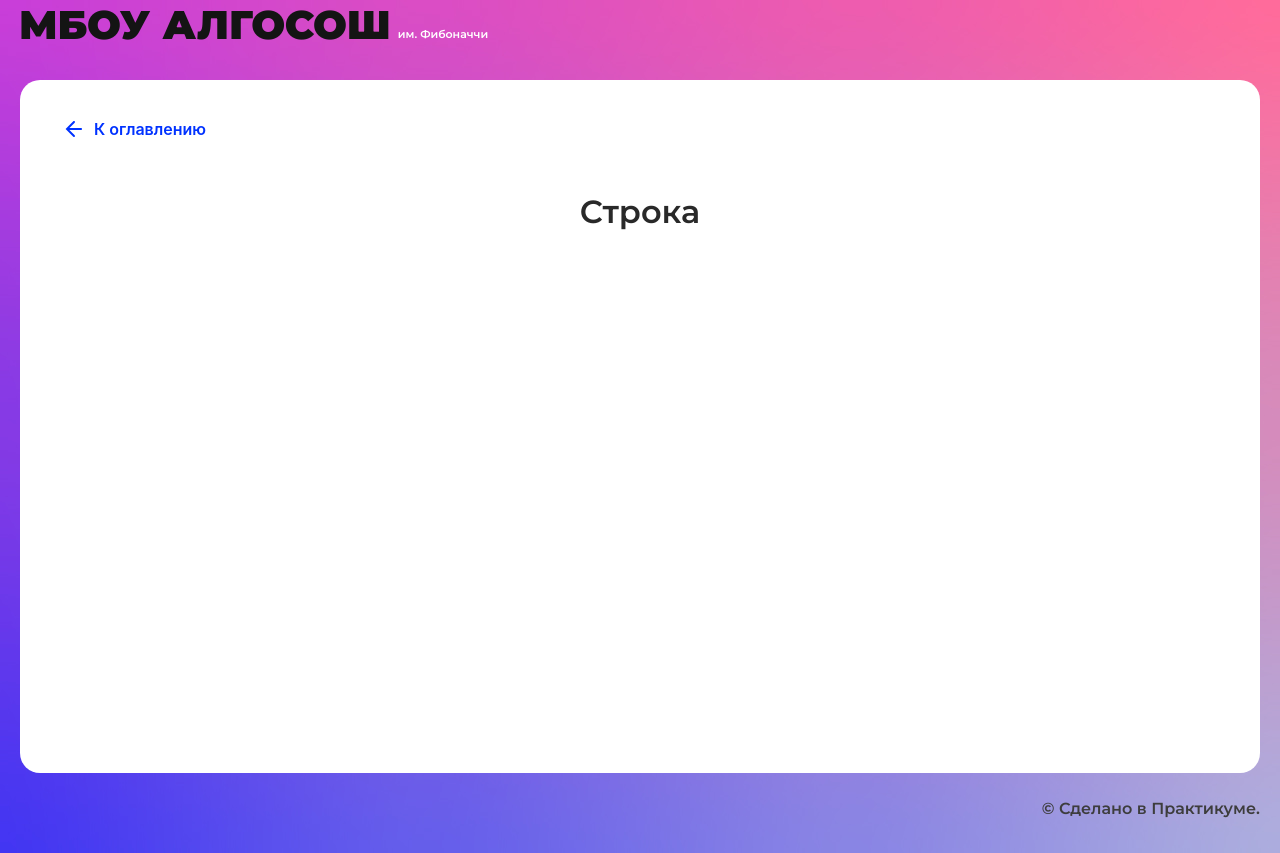
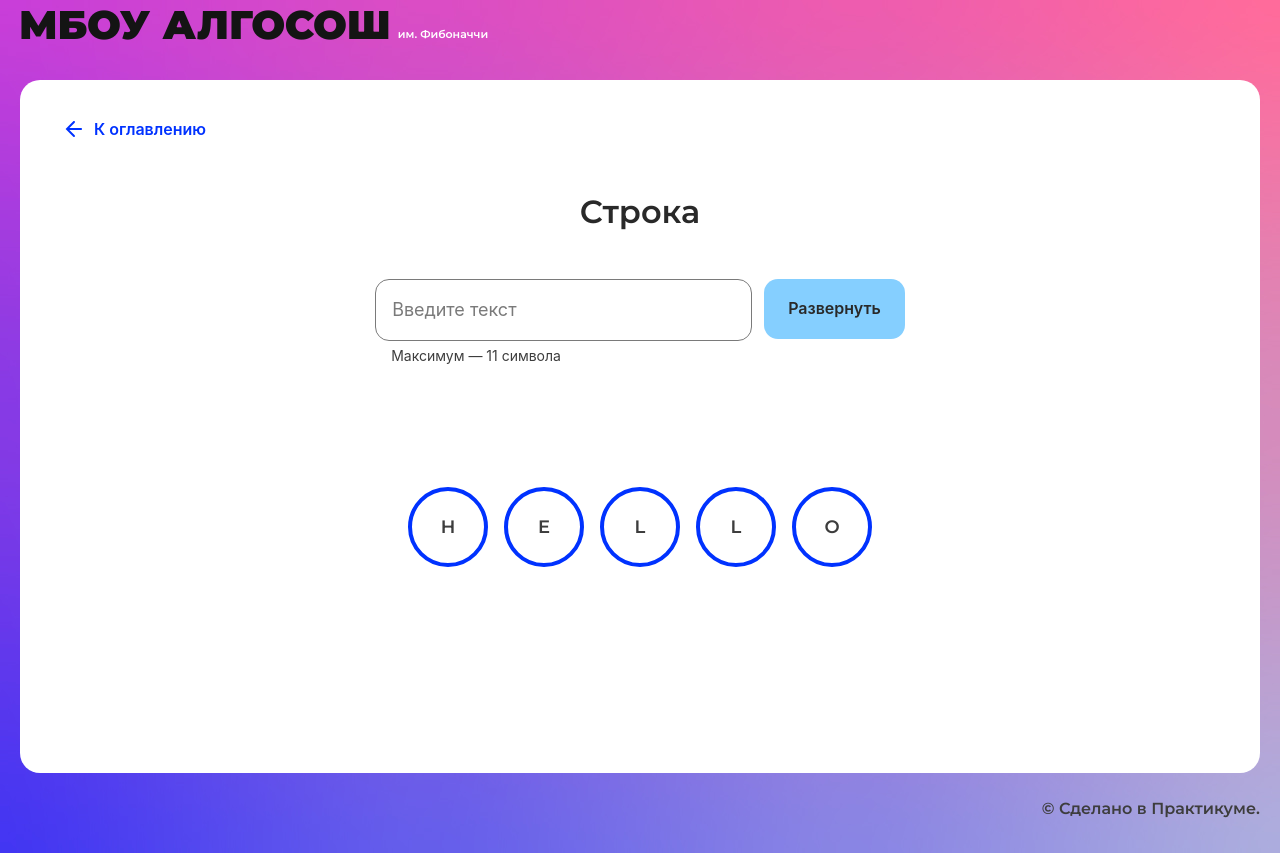
Before and after one commit to denis-ttk-1975/algososh, a React (Create React App) app: page /recursion in a window 1280 px wide. Built offline with nearby package versions, Linux system fonts and the light colour scheme.

Commit message:
layout&setState done

```diff
--- /dev/null
+++ b/src/components/string/string.css
@@ -0,0 +1,7 @@
+.string {
+  max-width: 377px;
+}
+
+.button-style {
+  min-width: 138px;
+}
--- /dev/null
+++ b/src/components/string/string.module.css
@@ -0,0 +1,15 @@
+.inputArea {
+  display: flex;
+  gap: 12px;
+  justify-content: center;
+}
+.circleArea {
+  display: flex;
+  gap: 16px;
+  justify-content: center;
+}
+.stringContentArea {
+  display: flex;
+  gap: 120px;
+  flex-direction: column;
+}
--- a/src/components/string/string.tsx
+++ b/src/components/string/string.tsx
@@ -1,10 +1,31 @@
-import React from "react";
-import { SolutionLayout } from "../ui/solution-layout/solution-layout";
+import React, { useState, ChangeEvent } from 'react';
+import { SolutionLayout } from '../ui/solution-layout/solution-layout';
+import { Input } from '../ui/input/input';
+import { Circle } from '../ui/circle/circle';
+import { Button } from '../ui/button/button';
+
+import styles from './string.module.css';
+import './string.css';
 
 export const StringComponent: React.FC = () => {
+  const [word, setWord] = useState('hello');
+  const handleChange = (event: ChangeEvent<HTMLInputElement>) => {
+    setWord(event.target.value);
+  };
+
   return (
-    <SolutionLayout title="Строка">
-
+    <SolutionLayout title='Строка'>
+      <div className={`${styles.stringContentArea}`}>
+        <div className={`${styles.inputArea}`}>
+          <Input isLimitText={true} maxLength={11} extraClass={'string'} onChange={handleChange} />
+          <Button text={'Развернуть'} extraClass={'button-style'} />
+        </div>
+        <div className={`${styles.circleArea}`}>
+          {Array.from(word).map((elem) => {
+            return <Circle letter={elem} />;
+          })}
+        </div>
+      </div>
     </SolutionLayout>
   );
 };
```
